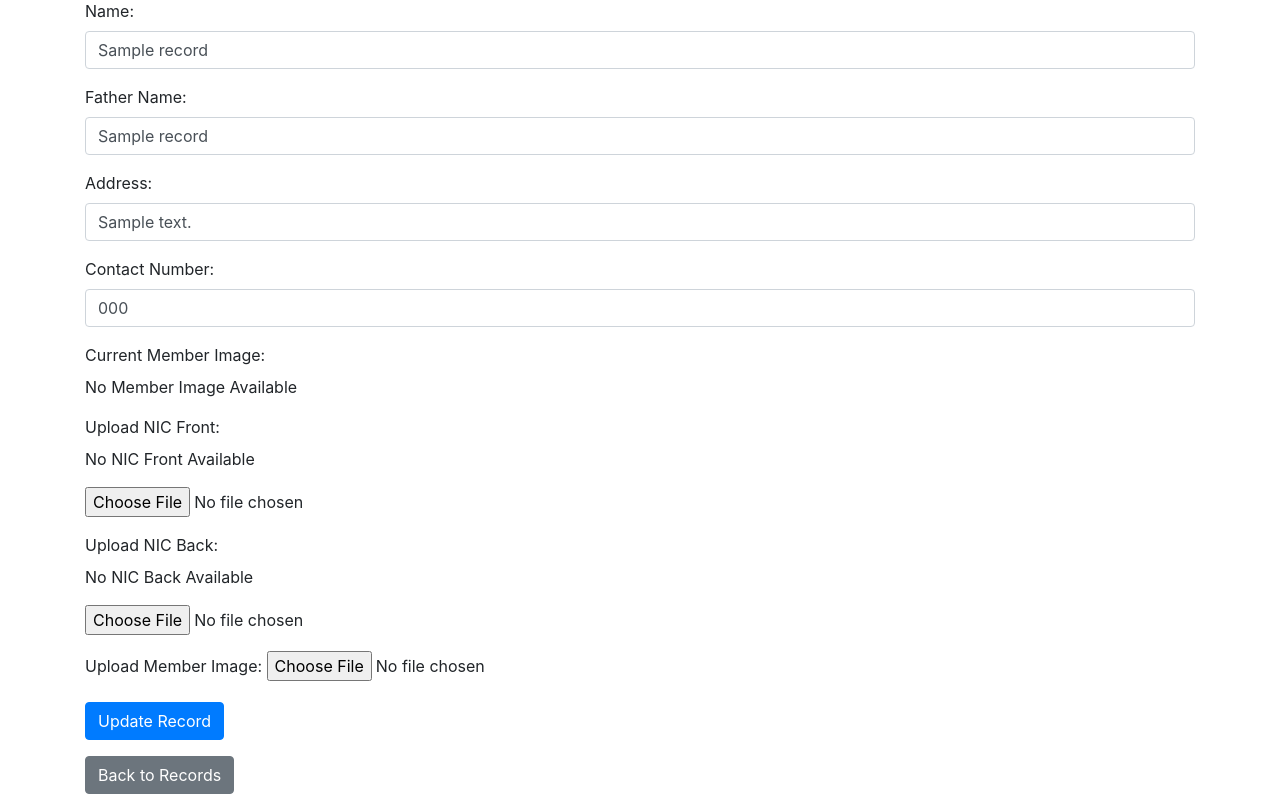
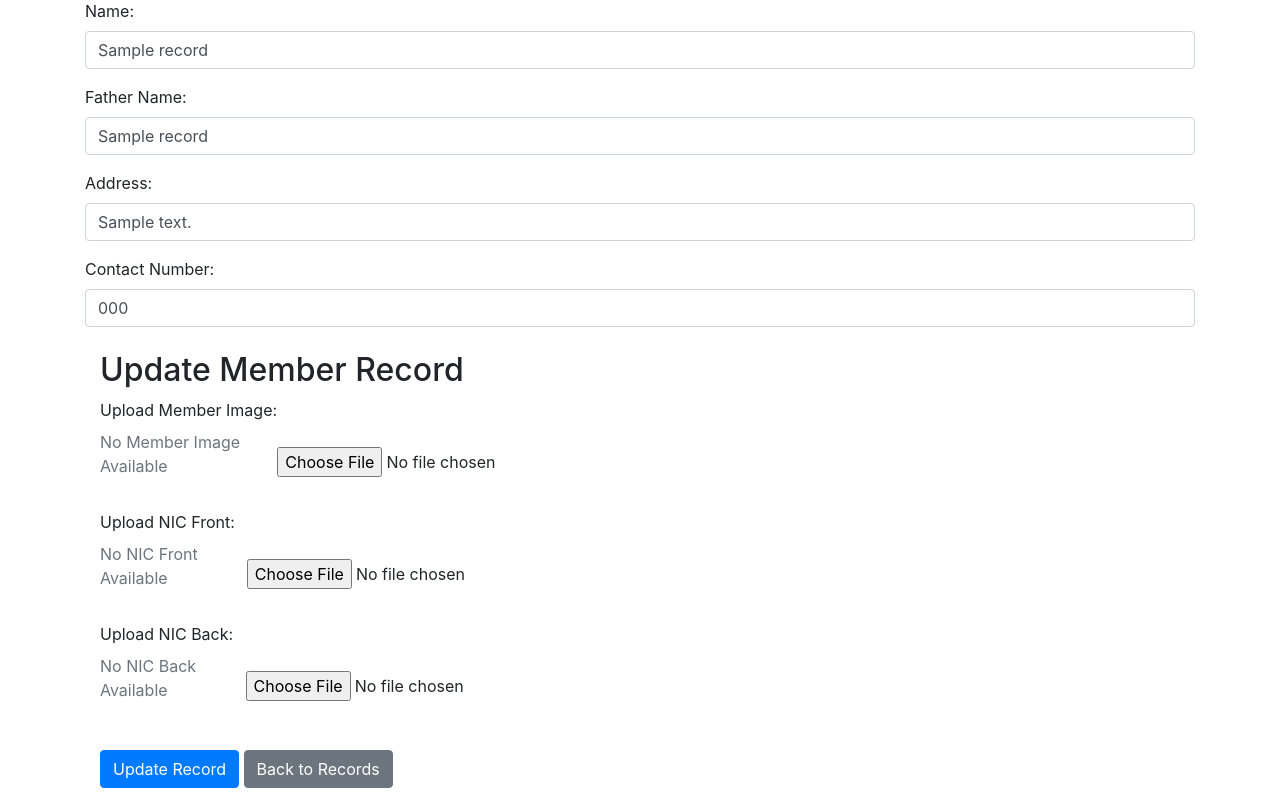
Before and after one commit to ijlalkhanzada/ration-manager, a Flask app: template templates/update.html in a window 1280 px wide. Shown: the part 111-905 px from the top of the page. Run offline with Flask 3, Linux system fonts and the light colour scheme; the template is opened without the code that fills it: most values are stand-ins (such as "Sample title", 1, 10 or a date in 2020); some libraries are stand-ins or nearby versions.

Commit message:
Updated the UI for the member record update form to improve layout and styling. Aligned member image, NIC front, and NIC back input fields in a single row for better presentation.

```diff
--- a/app.py
+++ b/app.py
@@ -209,7 +209,10 @@ def allowed_file(filename):
 # Serve uploaded files
 @app.route('/uploads/<path:filename>')
 def uploaded_file(filename):
+    # Use forward slashes in URLs
+    filename = filename.replace("\\", "/")
     return send_from_directory(UPLOAD_FOLDER, filename)
+
 
 # Update route
 # Update route
@@ -218,6 +221,12 @@ def uploaded_file(filename):
 @login_required
 def update_record(record_id):
     global all_records
+
+    # Ensure that the record_id is within the valid range
+    if record_id >= len(all_records) or record_id < 0:
+        flash('Record not found. Invalid record ID.')
+        return redirect(url_for('display_records'))  # Redirect to display page if invalid ID
+
     if request.method == 'POST':
         # Update details
         all_records[record_id]['Name'] = request.form['name']
@@ -227,6 +236,7 @@ def update_record(record_id):
 
         # Member folder path
         member_folder = os.path.join(UPLOAD_FOLDER, all_records[record_id]['Name'].replace(" ", "_"))
+        os.makedirs(member_folder, exist_ok=True)  # Ensure the folder exists
 
         # Handle file uploads if they exist
         member_image = request.files.get('member_image')
@@ -236,20 +246,23 @@ def update_record(record_id):
         if member_image and allowed_file(member_image.filename):
             member_filename = secure_filename(member_image.filename)
             member_image.save(os.path.join(member_folder, member_filename))
-            all_records[record_id]['Member Image'] = os.path.join(all_records[record_id]['Name'].replace(" ", "_"), member_filename)
+            all_records[record_id]['Member Image'] = os.path.join(all_records[record_id]['Name'].replace(" ", "_"), member_filename).replace("\\", "/")
 
+        # Update routes mein NIC Front aur Back ka path forward slashes mein convert karen
         if nic_front and allowed_file(nic_front.filename):
-            front_filename = secure_filename(nic_front.filename)
-            nic_front.save(os.path.join(member_folder, front_filename))
-            all_records[record_id]['NIC Front'] = os.path.join(all_records[record_id]['Name'].replace(" ", "_"), front_filename)
+         front_filename = secure_filename(nic_front.filename)
+         nic_front.save(os.path.join(member_folder, front_filename))
+         all_records[record_id]['NIC Front'] = os.path.join(all_records[record_id]['Name'].replace(" ", "_"), front_filename).replace("\\", "/")
 
         if nic_back and allowed_file(nic_back.filename):
             back_filename = secure_filename(nic_back.filename)
             nic_back.save(os.path.join(member_folder, back_filename))
-            all_records[record_id]['NIC Back'] = os.path.join(all_records[record_id]['Name'].replace(" ", "_"), back_filename)
+            all_records[record_id]['NIC Back'] = os.path.join(all_records[record_id]['Name'].replace(" ", "_"), back_filename).replace("\\", "/")
 
+        flash('Record updated successfully!')
         return redirect(url_for('display_records'))
 
+    # If GET request, display the form with the current record details
     record = all_records[record_id]
     return render_template('update.html', record=record, record_id=record_id)
 
@@ -257,7 +270,7 @@ def update_record(record_id):
 @app.route('/duplicates')
 def show_duplicates():
     # یہاں آپ ڈپلیکیٹ ریکارڈز کی منطق لکھیں
-    duplicates = get_duplicate_records()  # اپنی منطق کے مطابق اس فنکشن کو لکھیں
+    duplicates = get_duplicate_records()   # اپنی منطق کے مطابق اس فنکشن کو لکھیں
     return render_template('duplicates_display.html', duplicates=duplicates)
 
 # Toggle active status route
--- a/templates/update.html
+++ b/templates/update.html
@@ -28,41 +28,51 @@
             </div>
 
             <!-- Display current images if available -->
+            <div class="container mt-4">
+                <h2>Update Member Record</h2>
+                <form method="POST" enctype="multipart/form-data">
                     <div class="form-group">
-                <label>Current Member Image:</label><br>
+                        <label for="member_image">Upload Member Image:</label>
+                        <div class="d-flex align-items-center">
                             {% if record['Member Image'] %}
-                    <img src="{{ url_for('uploaded_file', filename=record['Member Image']) }}" alt="Current Member Image" style="max-width: 150px; margin-bottom: 10px;">
+                                <img src="{{ url_for('uploaded_file', filename=record['Member Image']) }}" alt="Current Member Image" class="img-thumbnail me-2" width="100">
                             {% else %}
-                    <p>No Member Image Available</p>
+                                <p class="text-muted me-2">No Member Image Available</p>
                             {% endif %}
+                            <input type="file" name="member_image" accept="image/*" class="form-control-file">
+                        </div>
                     </div>
 
                     <div class="form-group">
                         <label for="nic_front">Upload NIC Front:</label>
+                        <div class="d-flex align-items-center">
                             {% if record['NIC Front'] %}
-                <img src="{{ url_for('uploaded_file', filename=record['NIC Front']) }}" alt="NIC Front" width="100">
+                                <img src="{{ url_for('uploaded_file', filename=record['NIC Front']) }}" alt="NIC Front Image" class="img-thumbnail me-2" width="100">
                             {% else %}
-                    <p>No NIC Front Available</p>
+                                <p class="text-muted me-2">No NIC Front Available</p>
                             {% endif %}
-                <input type="file" name="nic_front" accept="image/*">
+                            <input type="file" name="nic_front" accept="image/*" class="form-control-file">
                         </div>
+                    </div>
+
                     <div class="form-group">
                         <label for="nic_back">Upload NIC Back:</label>
+                        <div class="d-flex align-items-center">
                             {% if record['NIC Back'] %}
-                <img src="{{ url_for('uploaded_file', filename=record['NIC Back']) }}" alt="NIC Back" width="100">
+                                <img src="{{ url_for('uploaded_file', filename=record['NIC Back']) }}" alt="NIC Back" class="img-thumbnail me-2" width="100">
                             {% else %}
-                    <p>No NIC Back Available</p>
+                                <p class="text-muted me-2">No NIC Back Available</p>
                             {% endif %}
-                <input type="file" name="nic_back" accept="image/*">
+                            <input type="file" name="nic_back" accept="image/*" class="form-control-file">
                         </div>
-            <div class="form-group">
-                <label for="member_image">Upload Member Image:</label>
-                <input type="file" name="member_image" accept="image/*">
                     </div>
 
-            <button type="submit" class="btn btn-primary">Update Record</button>
+                    <button type="submit" class="btn btn-primary mt-3">Update Record</button>
                 </form>
                 <a href="{{ url_for('display_records') }}" class="btn btn-secondary mt-3">Back to Records</a>
+
+            </div>
+        </form>
     </div>
 
     <script src="https://code.jquery.com/jquery-3.5.1.slim.min.js"></script>
```
Lines whose indentation alone changed are shown as unchanged.
